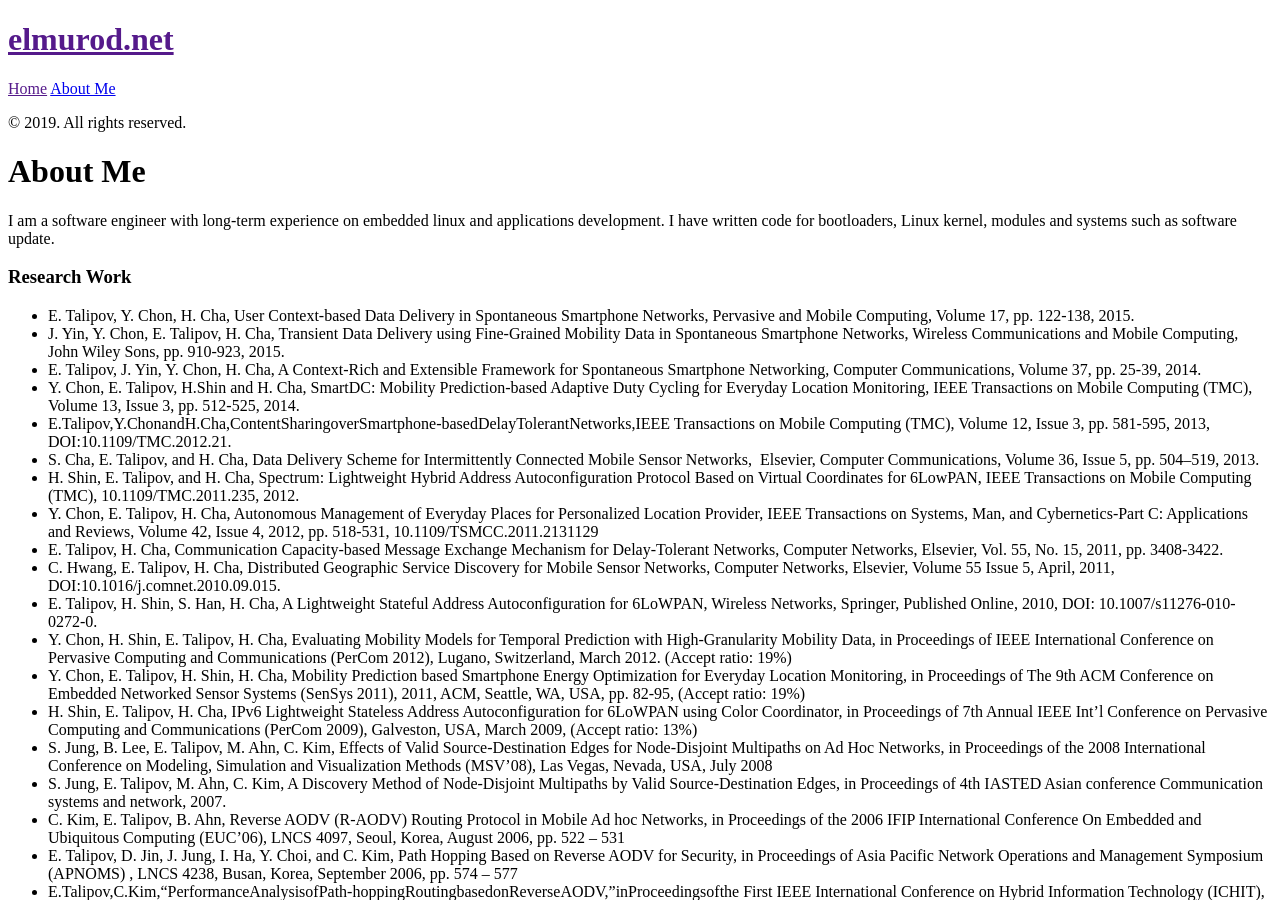
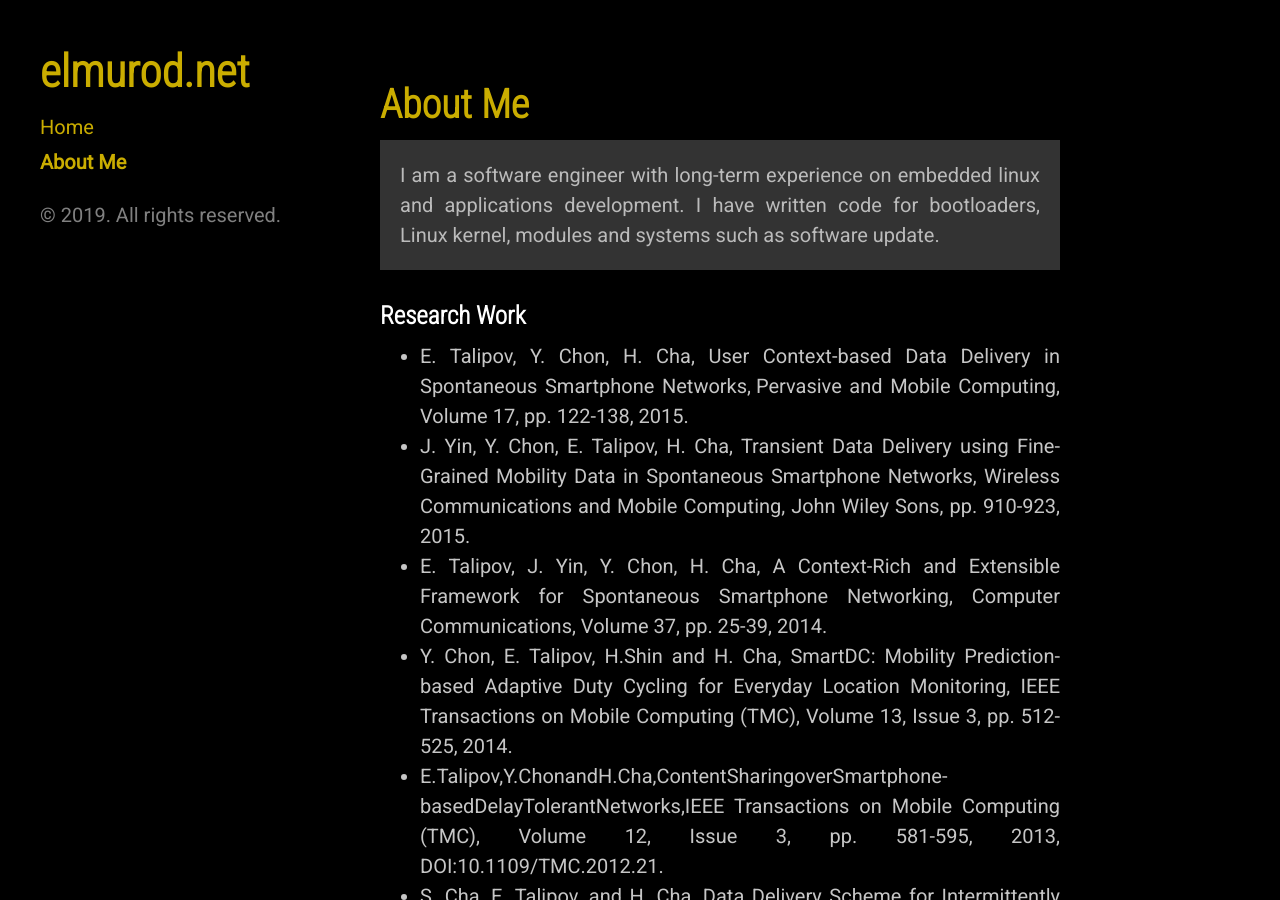
Before and after one commit to smartnode/smartnode.github.io, a Jekyll site: the page built from about.md, in a window 1280 px wide and 900 px high. Built offline with Jekyll 4.4.1, drawn with Linux system fonts in a browser that asks for light colours.

Commit message:
Use fixed URL path
Signed-off-by: Elmurod Talipov <elmurod.talipov@gmail.com>

```diff
--- a/_includes/head.html
+++ b/_includes/head.html
@@ -15,12 +15,12 @@
   </title>
 
   <!-- CSS -->
-  <link rel="stylesheet" href="{{ site.baseurl }}public/css/poole.css">
-  <link rel="stylesheet" href="{{ site.baseurl }}public/css/syntax.css">
-  <link rel="stylesheet" href="{{ site.baseurl }}public/css/blackdoc.css">
+  <link rel="stylesheet" href="/public/css/poole.css">
+  <link rel="stylesheet" href="/public/css/syntax.css">
+  <link rel="stylesheet" href="/public/css/blackdoc.css">
   <link rel="stylesheet" href="https://fonts.googleapis.com/css?family=Abel|Roboto|Roboto+Condensed:300|Pacifico&display=swap">
   <!-- Icons -->
-  <link rel="shortcut icon" href="{{ site.baseurl }}public/favicon.ico">
+  <link rel="shortcut icon" href="/public/favicon.ico">
 
   <!-- RSS -->
   <link rel="alternate" type="application/rss+xml" title="RSS" href="/atom.xml">
```
